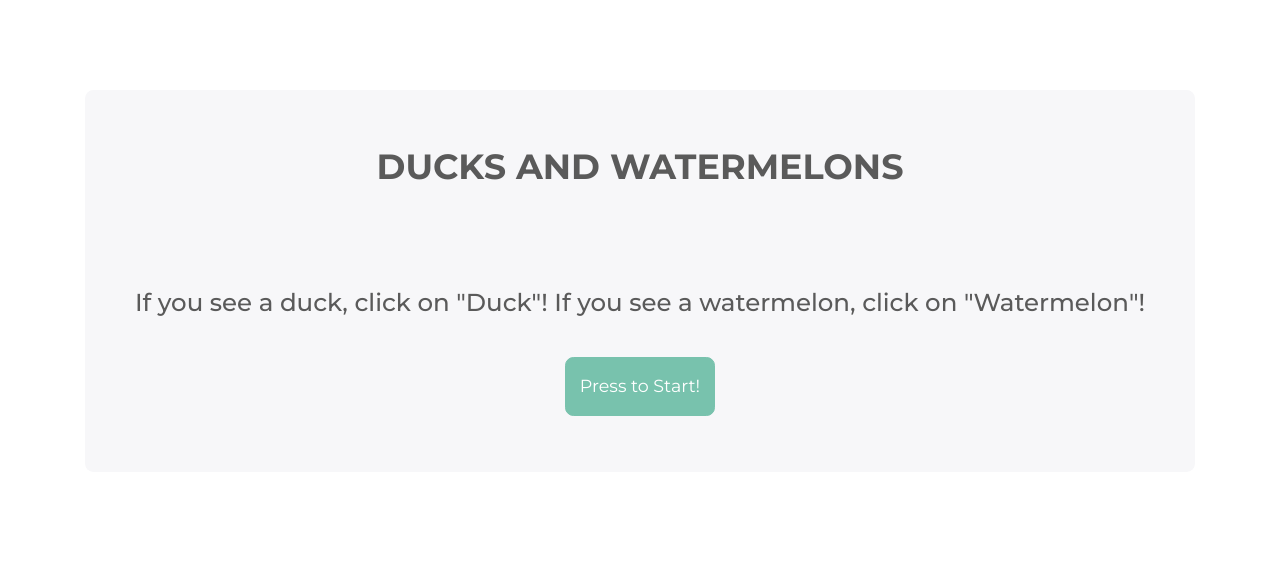
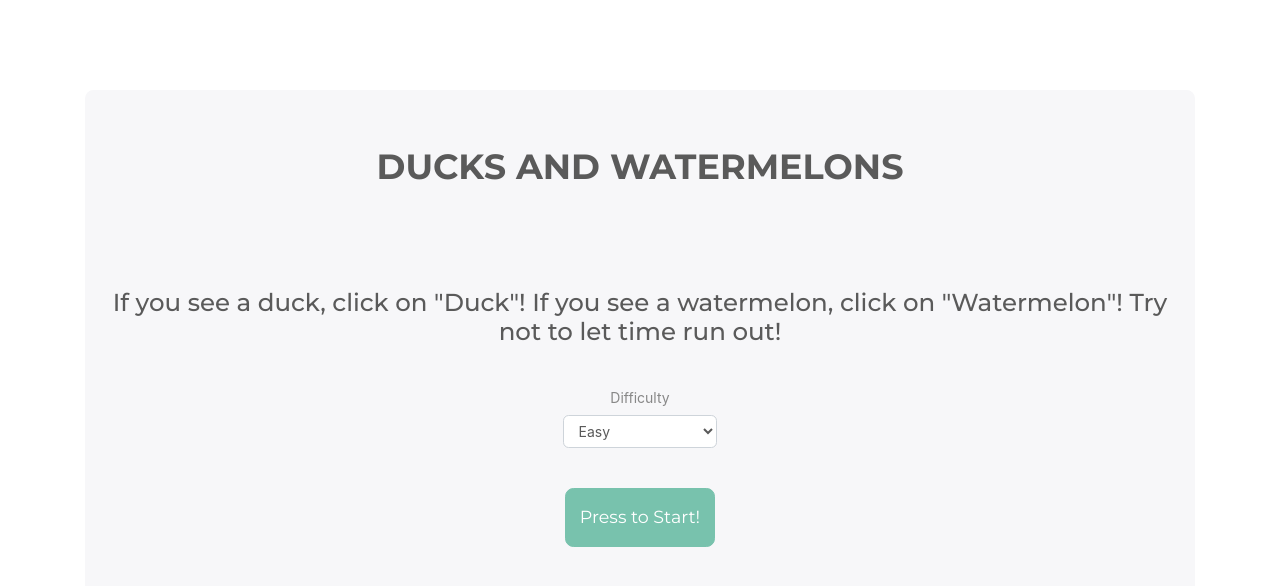
Before and after one commit to AskmienFoodoe/DuckWatermelon, a React (Create React App) app: page / in a window 1280 px wide. Shown: the top 586 px of the page. Built offline with nearby package versions, Linux system fonts and the light colour scheme.

Commit message:
Add difficulty settings

```diff
--- a/package.json
+++ b/package.json
@@ -7,6 +7,7 @@
     "react": "^16.9.0",
     "react-bootstrap": "^1.0.0-beta.12",
     "react-dom": "^16.9.0",
+    "react-redux": "^7.1.1",
     "react-router-dom": "^5.0.1",
     "react-scripts": "3.1.1",
     "select-random-file": "^1.1.0"
--- a/src/components/App.js
+++ b/src/components/App.js
@@ -1,5 +1,5 @@
 import React from 'react';
-import {BrowserRouter, Route, Link} from 'react-router-dom'
+import {BrowserRouter, Route, Redirect} from 'react-router-dom'
 
 import StartPage from './StartPage';
 import Game from './Game';
@@ -8,16 +8,19 @@ import {Container} from "react-bootstrap"
 
 class App extends React.Component {
 
-  componentDidMount(){
+  state = {diff: ''};
 
+
+  getDiff = (d) => {
+    this.setState({diff: d});
   }
 
   render(){
     return (
       <BrowserRouter>
         <Container style = {{ marginTop: "90px"}}>
-            <Route path="/" exact component={StartPage} />
-            <Route path="/game" exact component={Game} />
+            <Route path="/" exact render={(props) => <StartPage handleDiff = {this.getDiff} />} />
+            <Route path="/game" render={(props) => <Game diff = {this.state.diff}/>} />
         </Container>
       </BrowserRouter>
     );
--- a/src/components/Game.js
+++ b/src/components/Game.js
@@ -4,13 +4,14 @@ import {Button, Row, Col, Image, Jumbotron} from "react-bootstrap";
 
 class Game extends React.Component {
 
-    dif = 'medium';
+    dif = this.props.diff;
+    timerID;
 
     difficulty = {
-        'easy': 3,
-        'medium': 1.5,
-        'hard': 0.8,
-        'wumpus': 0.5
+        'Easy': 3.0,
+        'Medium': 1.5,
+        'Hard': 0.8,
+        'Wumpus': 0.5
     }
 
     state =
@@ -56,7 +57,7 @@ class Game extends React.Component {
     componentDidMount = () => {
         this.setState({image: this.getRandomImage()});
 
-        setInterval(() => {
+        this.timerID = setInterval(() => {
             this.setState({time: this.state.time + 0.01, timer: this.state.timer - 0.01})
         }, 10)
     };
@@ -66,6 +67,11 @@ class Game extends React.Component {
             this.setState({misses: this.state.misses+1});
             this.nextImage();
         }
+
+    }
+
+    componentWillUnmount = () => {
+        clearInterval(this.timerID);
     }
 
     render() {
@@ -77,7 +83,7 @@ class Game extends React.Component {
                     <h1><strong>Time:</strong></h1>
                     </Col>
                     <Col>
-                        <h1 style = {{color: `#${Math.floor((this.difficulty[this.dif]-this.state.timer)*255/this.difficulty[this.dif]).toString(16)}0000`}}>
+                        <h1 style = {{color: `#${Math.floor((this.difficulty[this.dif]-this.state.timer)*255/this.difficulty[this.dif]).toString(16).padStart(2,'0')}0000`}}>
                         <strong>{` ${this.state.timer.toFixed(2)}`}</strong>
                         </h1>
                     </Col>
--- a/src/components/StartPage.js
+++ b/src/components/StartPage.js
@@ -2,10 +2,23 @@ import React from 'react';
 import {Link} from 'react-router-dom'
 
 // Importing style dependencies
-import {Button, Row, Col, Image, Jumbotron} from "react-bootstrap";
+import {Button, Row, Col, Image, Jumbotron, Form} from "react-bootstrap";
 
-const StartPage = () => {
+class StartPage extends React.Component {
 
+    state = {diff: 'Easy'};
+
+    onSelectChange = (event) => {
+
+        this.setState({diff: event.target.value}, () => {this.props.handleDiff(this.state.diff)});
+
+    }
+
+    componentDidMount = () => {
+        this.props.handleDiff(this.state.diff)
+    }
+
+    render = () => {
         return (
             <div>
                 <Jumbotron >
@@ -14,7 +27,17 @@ const StartPage = () => {
                     </Row>
 
                     <Row style = {{marginTop:"100px"}} className = "justify-content-md-center">
-                    <h3>If you see a duck, click on "Duck"! If you see a watermelon, click on "Watermelon"!</h3>
+                        <h3 style={{textAlign: "center"}}>If you see a duck, click on "Duck"! If you see a watermelon, click on "Watermelon"! Try not to let time run out!</h3>
+                    </Row>
+
+                    <Row style = {{marginTop:"40px", marginLeft:"450px", marginRight:"450px"}} className = "justify-content-md-center">
+                        <label>Difficulty</label>
+                        <Form.Control as="select" value={this.state.diff} onChange={this.onSelectChange}>
+                            <option>Easy</option>
+                            <option>Medium</option>
+                            <option>Hard</option>
+                            <option>Wumpus</option>
+                        </Form.Control>
                     </Row>
 
                     <Row style = {{marginTop:"40px", marginLeft:"300px", marginRight:"300px"}}  className = "justify-content-md-center">
@@ -30,4 +53,6 @@ const StartPage = () => {
         );
     }
 
+}
+
 export default StartPage;
```
Also changed, not shown: src/components/ResultsPage.js (added), 1 other file (tests, documents, lock files or other folders). Lines whose indentation alone changed are shown as unchanged.
